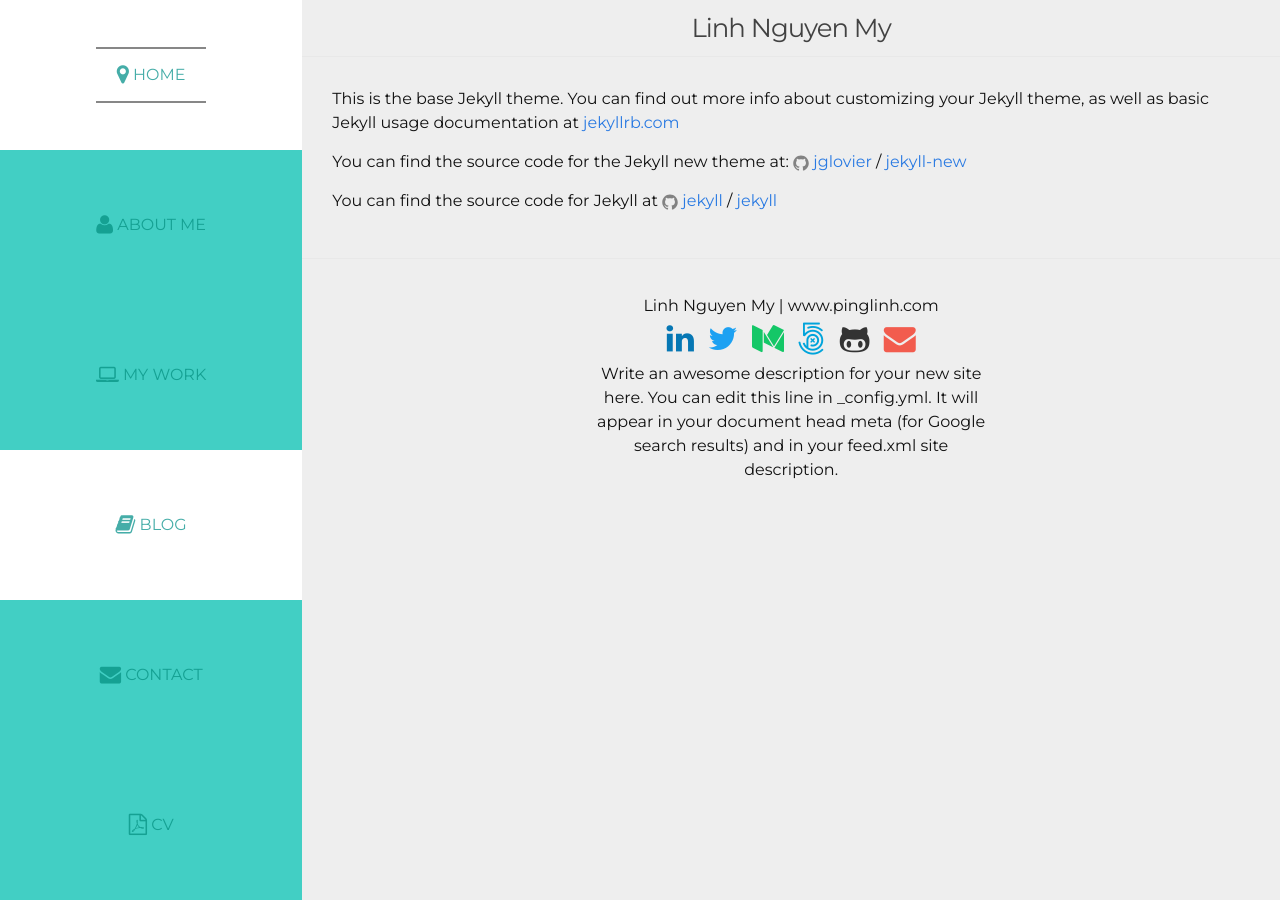
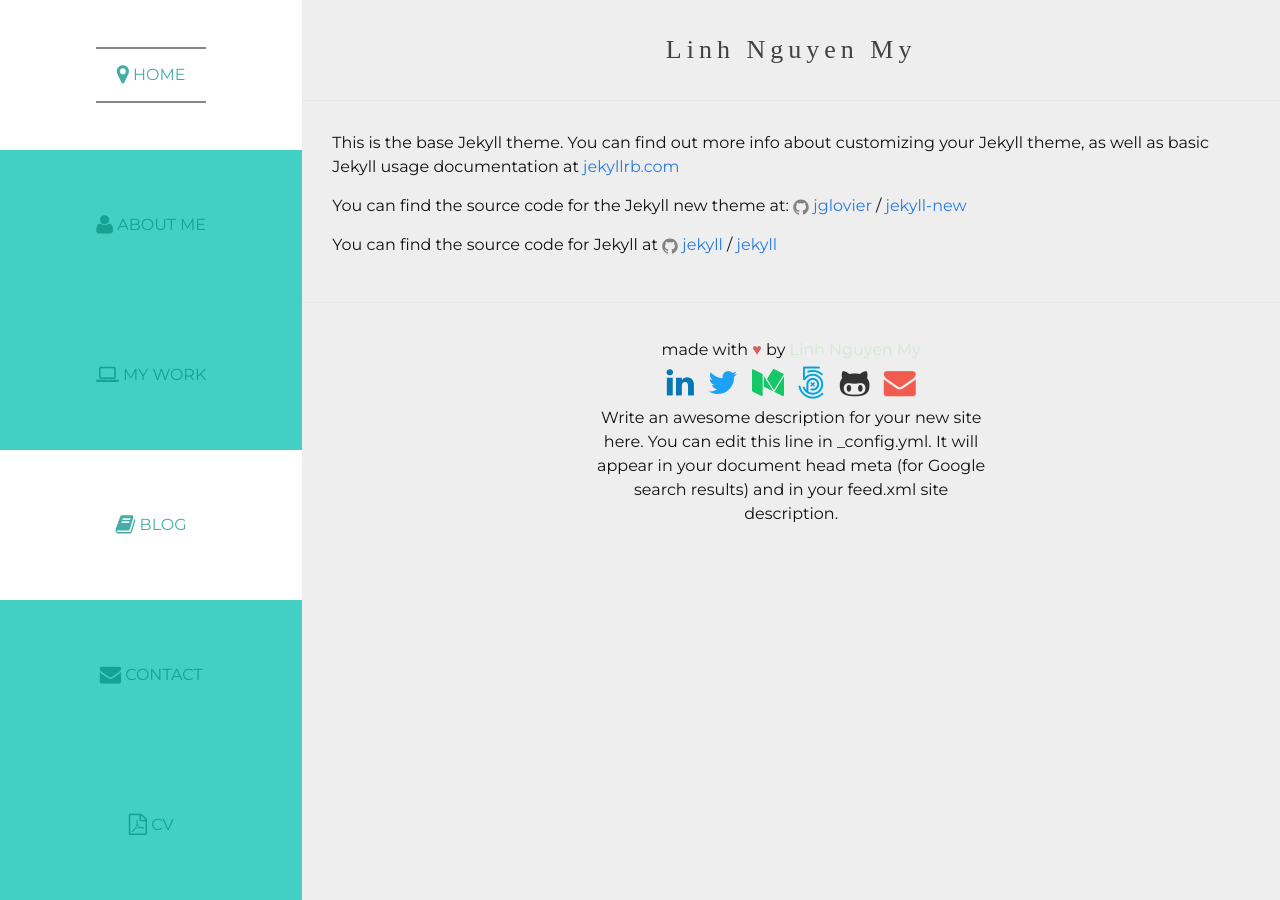
Before and after one commit to pinglinh/pinglinh.com, a Jekyll site: the page built from blog.md, in a window 1280 px wide. Built offline with Jekyll 4.4.1, drawn with Linux system fonts in a browser that asks for light colours; some web fonts are replaced.

Commit message:
Changed header font and changed footer wording

```diff
--- a/_includes/footer.html
+++ b/_includes/footer.html
@@ -22,7 +22,9 @@
       <div class="footer">
 
         <div class="title-mail">
-        {{ site.title }} | www.pinglinh.com
+        made with <span style="color: #D65F5F">&hearts;</span> by <span style="color: #d1e9d2">Linh Nguyen My</span>
+
+        <!-- {{ site.title }} | www.pinglinh.com -->
         </div>
 
         <div class="social-media">
--- a/_includes/head.html
+++ b/_includes/head.html
@@ -10,7 +10,8 @@
 	<link rel="stylesheet" href="{{ "/css/fontawesome/css/font-awesome.min.css" | prepend: site.baseurl }}">
 	<link rel="stylesheet" href="{{ "/css/animate.css" | prepend: site.baseurl }}">
 <!-- <link rel="stylesheet" href="{{ "/css/stylesheet.css" | prepend: site.baseurl }}"> -->
-	<link href='https://fonts.googleapis.com/css?family=Montserrat' rel='stylesheet' type='text/css'>
+	<link href='https://fonts.googleapis.com/css?family=Montserrat|Damion' rel='stylesheet'>
+<!--   <link href="https://fonts.googleapis.com/css?family=Dancing+Script" rel="stylesheet" type='text/css'> -->
   <link rel="stylesheet" href="{{ "/css/main.css" | prepend: site.baseurl }}">
   <link rel="canonical" href="{{ page.url | replace:'index.html','' | prepend: site.baseurl | prepend: site.url }}">
   <link rel="alternate" type="application/rss+xml" title="{{ site.title }}" href="{{ "/feed.xml" | prepend: site.baseurl | prepend: site.url }}">
--- a/_sass/_homepage.scss
+++ b/_sass/_homepage.scss
@@ -1,11 +1,11 @@
 body {
-  font-family: 'Montserrat', sans-serif;
+  font-family: $base-font-family;
 }
 
 .photo-container {
   text-align: center;
   padding-top: 0px;
-  font-family: 'Montserrat', sans-serif;
+  font-family: $base-font-family;
 }
 
 .profile-photo:hover {
--- a/_sass/_layout.scss
+++ b/_sass/_layout.scss
@@ -35,10 +35,11 @@ body {
 }
 
 .site-title {
+    font-family: 'Damion', cursive;
     font-size: 26px;
     font-weight: 300;
-    line-height: 56px;
-    letter-spacing: -1px;
+    line-height: 100px;
+    letter-spacing: 5px;
     margin-bottom: 0;
 
     &,
--- a/css/main.scss
+++ b/css/main.scss
@@ -15,7 +15,7 @@ $base-line-height: 1.5;
 $spacing-unit:     30px;
 
 $text-color:       #111;
-$background-color: #EEEEEE; //changed
+$background-color: #EEEEEE;
 $brand-color:      #2a7ae2;
 
 $grey-color:       #828282;
```
